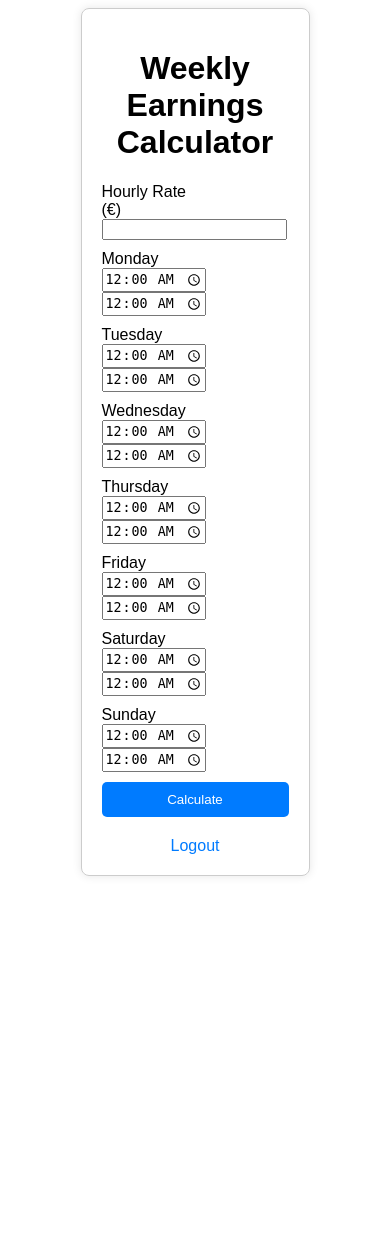
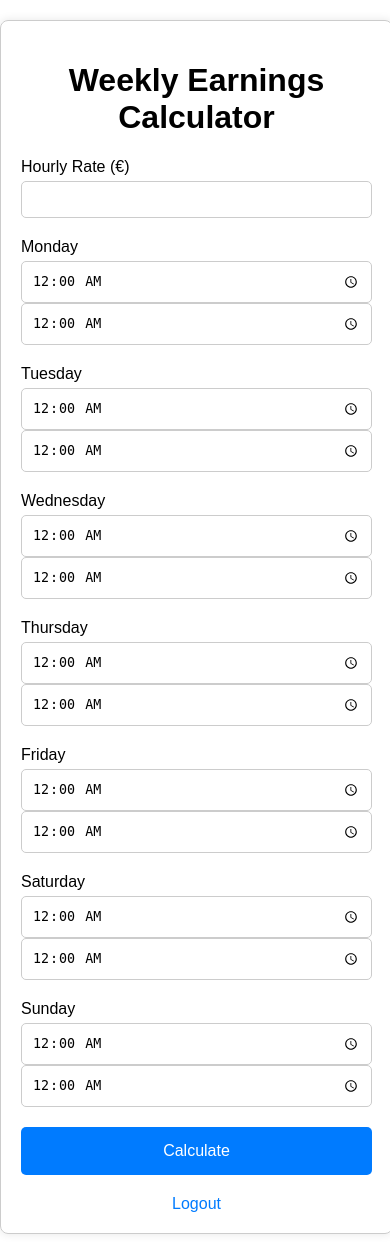
Before and after one commit to kahfree/wage-calculator, a Flask app: page /calculator in a window 390 px wide. Before the commit the page ends 876 px from the top, so only its background shows below. Run offline with Flask 3, Linux system fonts and the light colour scheme; the visitor is signed in with stand-in values (Sample User, id 1).

Commit message:
mobile-friendly changes

```diff
--- a/app.py
+++ b/app.py
@@ -5,7 +5,7 @@
 app.secret_key = os.urandom(24)  # Secret key for session management
 
 # Hardcoded credentials
-USERNAME = 'user'
+USERNAME = 'User'
 PASSWORD = 'password'
 
 @app.route('/', methods=['GET', 'POST'])
--- a/static/style.css
+++ b/static/style.css
@@ -1,10 +1,13 @@
 body {
     font-family: Arial, sans-serif;
+    margin: 0;
+    padding: 0;
 }
 
 .container {
-    width: 50%;
-    margin: 0 auto;
+    width: 90%;
+    max-width: 600px;
+    margin: 20px auto;
     padding: 20px;
     border: 1px solid #ccc;
     border-radius: 8px;
@@ -16,27 +19,33 @@
 }
 
 .entry, .hourly-rate-entry, .day-entry {
-    margin-bottom: 10px;
+    margin-bottom: 20px;
+    display: flex;
+    flex-direction: column;
 }
 
 label {
-    display: inline-block;
-    width: 100px;
+    margin-bottom: 5px;
 }
 
 input[type="time"], input[type="number"], input[type="text"], input[type="password"] {
-    margin-right: 10px;
+    padding: 10px;
+    border: 1px solid #ccc;
+    border-radius: 5px;
+    width: 100%;
+    box-sizing: border-box;
 }
 
 button {
     display: block;
     width: 100%;
-    padding: 10px;
+    padding: 15px;
     background-color: #007bff;
     color: white;
     border: none;
     border-radius: 5px;
     cursor: pointer;
+    font-size: 16px;
 }
 
 button:hover {
@@ -51,6 +60,16 @@
 
 h2 {
     margin-top: 20px;
+    text-align: center;
+}
+
+ul {
+    padding: 0;
+}
+
+ul li {
+    list-style-type: none;
+    margin-bottom: 10px;
 }
 
 a {
@@ -64,3 +83,24 @@
 a:hover {
     text-decoration: underline;
 }
+
+@media (min-width: 600px) {
+    .day-entry {
+        flex-direction: row;
+        align-items: center;
+    }
+
+    label {
+        width: 100px;
+        margin-bottom: 0;
+    }
+
+    input[type="time"], input[type="number"], input[type="text"], input[type="password"] {
+        flex: 1;
+        margin-right: 10px;
+    }
+
+    input[type="time"]:last-of-type {
+        margin-right: 0;
+    }
+}
```
